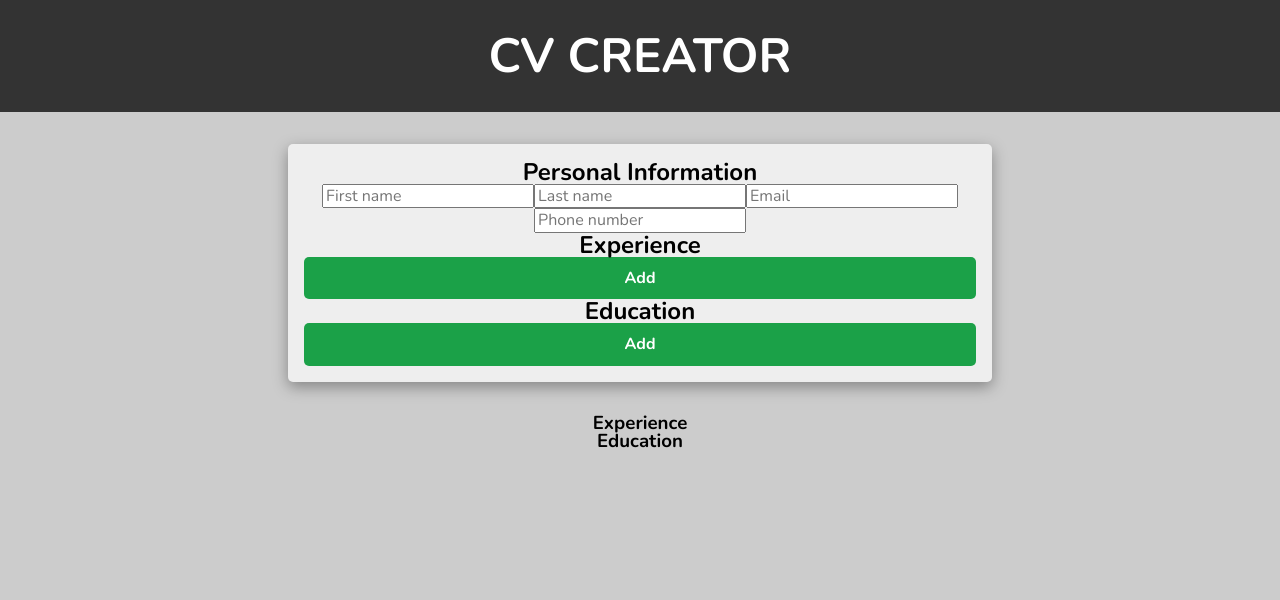
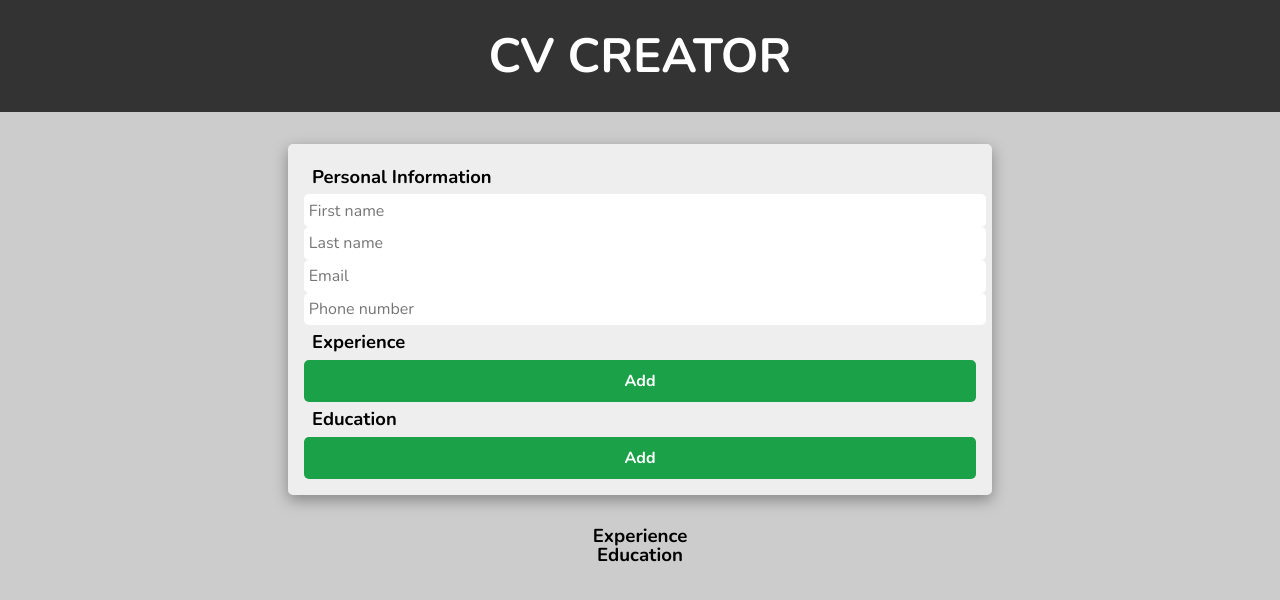
Before and after one commit to RealByter/cv-project, a React (Create React App) app: page / in a window 1280 px wide. Shown: the top 600 px of the page. Built offline with nearby package versions, Linux system fonts and the light colour scheme.

Commit message:
feat: style the input

```diff
--- a/src/App.css
+++ b/src/App.css
@@ -53,3 +53,22 @@ body {
 .button-red:hover {
   background-color: #a2100d;
 }
+
+.form h2 {
+  font-size: 1.15rem;
+  text-align: left;
+  margin: .5rem;
+}
+
+input {
+  border: none;
+  border-radius: 5px;
+  display: block;
+  width: 100%;
+  padding: 0.45rem 0.3rem;
+}
+
+input:focus {
+  outline: none;
+  border: 1px solid #aaaaaa;
+}
```
